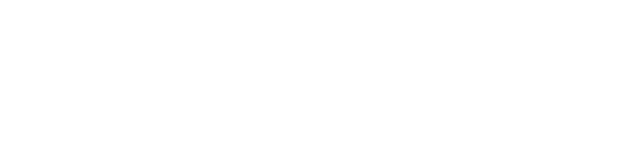
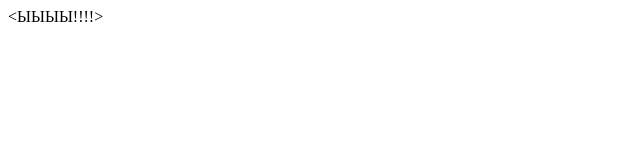
Before and after one commit to mitarsis/dorodango, a plain HTML site: page index.html in a window 1280 px wide. Shown: the whole page, without its empty margins (0-640 px from the left). Drawn offline with Linux system fonts and the light colour scheme.

Commit message:
added 'Ыыыы'

```diff
--- a/index.html
+++ b/index.html
@@ -2,5 +2,6 @@
 <head>
 </head>
 <body>
+<ЫЫЫЫ!!!!>
 </body>
 </html>
```
